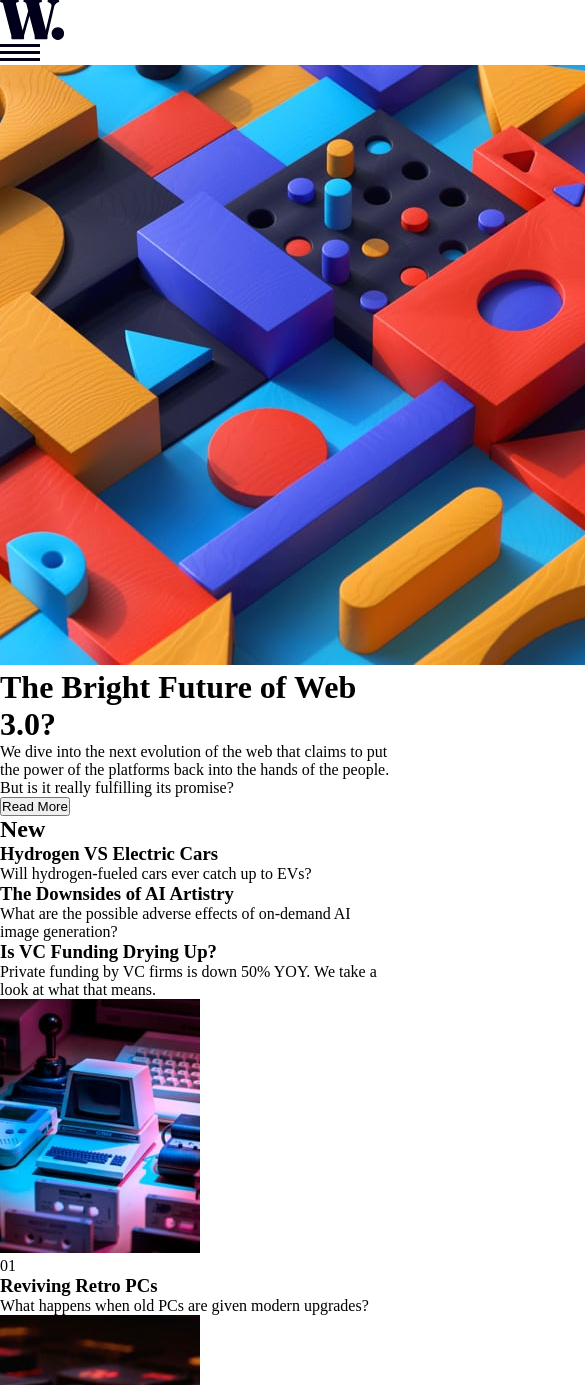
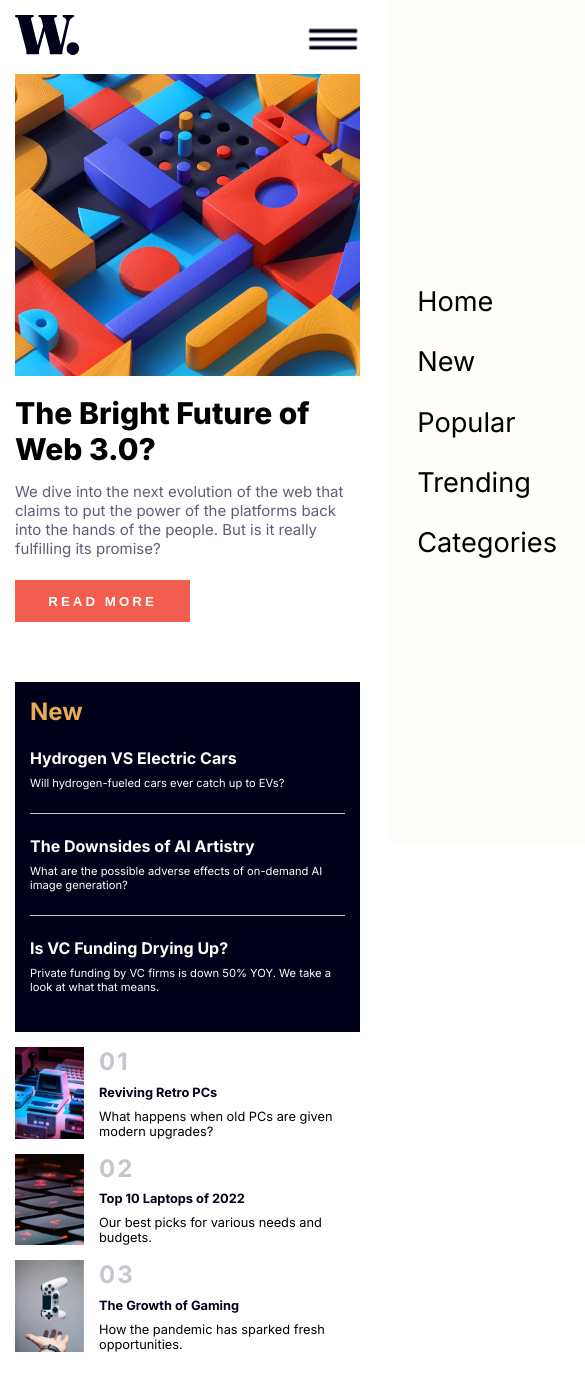
Before and after one commit to wojciechtrojanowski/newspage, a plain HTML site: page index.html in a window 390 px wide. Shown: the top 1385 px of the page, 585 px wide, since content can reach past the window. Drawn offline with Linux system fonts and the light colour scheme.

Commit message:
Complete Mobile

```diff
--- a/index.html
+++ b/index.html
@@ -23,8 +23,8 @@
 	</head>
 	<body>
 		<div class="wrapper">
-			<div class="nav">
-				<div class="nav__logo">
+			<div class="top">
+				<div class="top__logo">
 					<svg
 						width="65"
 						height="40"
@@ -36,7 +36,7 @@
 						/>
 					</svg>
 				</div>
-				<div class="nav__burger">
+				<div class="top__burger">
 					<svg
 						width="40"
 						height="17"
@@ -48,6 +48,31 @@
 						</g>
 					</svg>
 				</div>
+				<div class="top__close hidden">
+					<svg
+						width="32"
+						height="31"
+						xmlns="http://www.w3.org/2000/svg"
+					>
+						<g fill="#00001A" fill-rule="evenodd">
+							<path
+								d="m2.919.297 28.284 28.284-2.122 2.122L.797 2.419z"
+							/>
+							<path
+								d="M.797 28.581 29.081.297l2.122 2.122L2.919 30.703z"
+							/>
+						</g>
+					</svg>
+				</div>
+			</div>
+			<div class="navigation">
+				<ul class="navigation__list">
+					<li class="navigation__list-item">Home</li>
+					<li class="navigation__list-item">New</li>
+					<li class="navigation__list-item">Popular</li>
+					<li class="navigation__list-item">Trending</li>
+					<li class="navigation__list-item">Categories</li>
+				</ul>
 			</div>
 			<div class="header">
 				<div class="header__img">
@@ -60,7 +85,7 @@
 						to put the power of the platforms back into the hands of
 						the people. But is it really fulfilling its promise?
 					</p>
-					<div class="button"><button>Read More</button></div>
+					<div class="header__button"><button>Read More</button></div>
 				</div>
 			</div>
 			<div class="articles">
@@ -140,6 +165,6 @@
 			</div>
 		</div>
 
-		Home New Popular Trending Categories
+		<script src="./script.js"></script>
 	</body>
 </html>
--- /dev/null
+++ b/script.js
@@ -0,0 +1,15 @@
+const btn = document.querySelector('.top__burger');
+const nav = document.querySelector('.navigation');
+const close = document.querySelector('.top__close');
+
+btn.addEventListener('click', function () {
+	nav.classList.toggle('navigation__animation');
+	close.classList.toggle('hidden');
+	btn.classList.toggle('hidden');
+});
+
+close.addEventListener('click', function () {
+	nav.classList.toggle('navigation__animation');
+	close.classList.toggle('hidden');
+	btn.classList.toggle('hidden');
+});
--- a/style.scss
+++ b/style.scss
@@ -1,16 +1,167 @@
-//font-family: 'Inter', sans-serif;
-
 * {
 	margin: 0;
 	padding: 0;
 	box-sizing: border-box;
 }
 
-:root {
 $softOrange: hsl(35, 77%, 62%);
 $softRed: hsl(5, 85%, 63%);
 $offWhite: hsl(36, 100%, 99%);
 $grayishBlue: hsl(233, 8%, 79%);
 $darkGrayishBlue: hsl(236, 13%, 42%);
 $veryDarkBlue: hsl(240, 100%, 5%);
+
+body {
+	font-size: 15px;
+	font-family: 'Inter', sans-serif;
 }
+
+.wrapper {
+	max-width: 375px;
+	padding: 1em;
+
+	.top {
+		display: flex;
+		align-items: center;
+		justify-content: space-between;
+		padding: 0 0 1em 0;
+
+		&__burger,
+		&__close {
+			transform: scale(1.2);
+			position: fixed;
+			top: 1.5em;
+			right: 2em;
+			z-index: 100;
+			padding: 0.5em;
+		}
+		&__burger {
+			display: block;
+		}
+		&__close {
+			top: 1em;
+			display: block;
+		}
+	}
+	.navigation {
+		display: flex;
+		align-items: center;
+		position: fixed;
+		top: 0;
+		left: 0;
+		bottom: 0;
+		right: 0;
+		background-color: $offWhite;
+		font-size: 1.7rem;
+		transform: translateX(100%);
+		transition: transform 0.3s;
+		&__list {
+			list-style-type: none;
+			padding-left: 1em;
+			&-item {
+				margin: 1em 0 1em 0;
+				cursor: pointer;
+				transition: 0.3s;
+
+				&:hover {
+					transform: scale(1.2);
+					transform-origin: center;
+				}
+			}
+		}
+		&__animation {
+			transform: translateX(0);
+		}
+	}
+	.header {
+		padding-bottom: 4em;
+		&__img {
+			img {
+				width: 100%;
+			}
+		}
+		&__title {
+			font-weight: 900;
+			margin: 0.5em 0;
+		}
+		&__text {
+			margin-bottom: 1.5em;
+			color: $darkGrayishBlue;
+		}
+		&__button {
+			button {
+				border: none;
+				padding: 1em 2.5em;
+				text-transform: uppercase;
+				letter-spacing: 3px;
+				font-weight: 700;
+				background-color: $softRed;
+				color: $offWhite;
+			}
+		}
+	}
+	.articles {
+		padding: 1em 1em;
+		background-color: $veryDarkBlue;
+		color: $offWhite;
+		font-weight: 400;
+		&__title {
+			color: $softOrange;
+			font-size: 1.5rem;
+		}
+		&__article {
+			padding: 1.5em 0;
+			&-title {
+				font-size: 1rem;
+				padding-bottom: 0.5em;
+			}
+			&-text {
+				font-size: 0.7rem;
+			}
+
+			&:nth-child(3) {
+				border-top: 1px solid $grayishBlue;
+				border-bottom: 1px solid $grayishBlue;
+			}
+		}
+	}
+	.adv {
+		padding: 1em 0;
+		&__item {
+			display: flex;
+			margin-bottom: 1em;
+		}
+		&__img {
+			flex-basis: 20%;
+			img {
+				width: 100%;
+				height: 100%;
+			}
+		}
+		&__content {
+			display: flex;
+			flex-basis: 80%;
+			flex-direction: column;
+			align-items: flex-start;
+			justify-content: space-between;
+			padding-left: 1em;
+			&-number {
+				font-size: 1.5rem;
+				letter-spacing: 2px;
+				color: $grayishBlue;
+				font-weight: 700;
+			}
+			&-title {
+				margin: 0.5em 0;
+				font-size: 0.8rem;
+				color: $veryDarkBlue;
+			}
+			&-text {
+				font-size: 0.8rem;
+			}
+		}
+	}
+	.hidden {
+		display: none;
+	}
+}
```
Also changed, not shown: css/style.css, 1 other file. Lines whose indentation alone changed are shown as unchanged.
